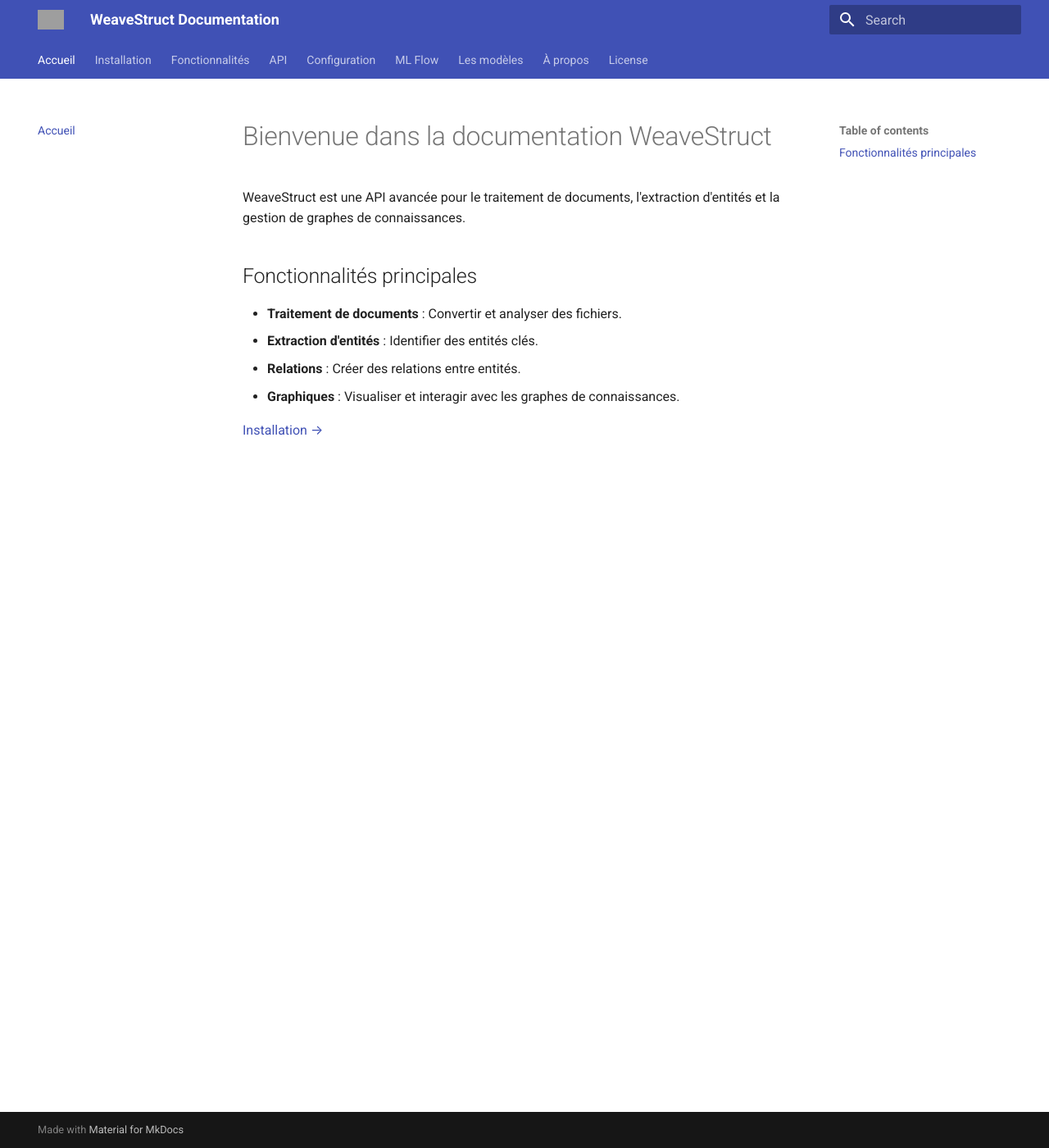
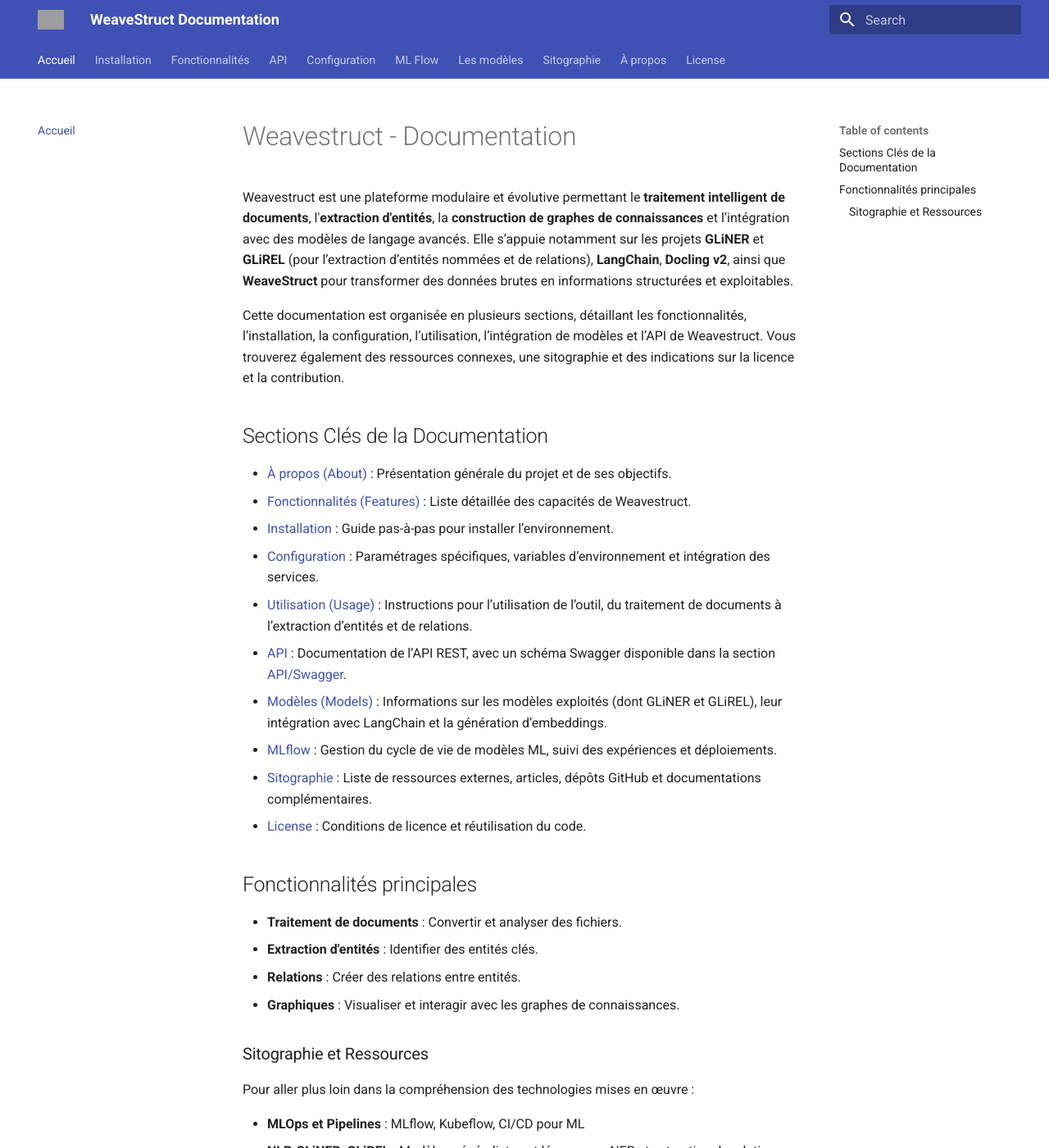
Before and after one commit to Artemis-IA/weavestruct, an MkDocs documentation site: the page built from docs/index.md, in a window 1280 px wide and 1400 px high. Shown: the whole window at 82% size. Built offline with MkDocs 1.6.1 and Material for MkDocs 9.7.7, drawn with Linux system fonts in a browser that asks for light colours; some of the changed text lies outside the part shown; grey boxes are pictures that could not be loaded.

Commit message:
s3 to graph

```diff
--- a/docs/index.md
+++ b/docs/index.md
@@ -1,6 +1,21 @@
-# Bienvenue dans la documentation WeaveStruct
+# Weavestruct - Documentation
 
-WeaveStruct est une API avancée pour le traitement de documents, l'extraction d'entités et la gestion de graphes de connaissances.
+ Weavestruct est une plateforme modulaire et évolutive permettant le **traitement intelligent de documents**, l'**extraction d'entités**, la **construction de graphes de connaissances** et l’intégration avec des modèles de langage avancés. Elle s’appuie notamment sur les projets **GLiNER** et **GLiREL** (pour l’extraction d’entités nommées et de relations), **LangChain**, **Docling v2**, ainsi que **WeaveStruct** pour transformer des données brutes en informations structurées et exploitables.
+
+Cette documentation est organisée en plusieurs sections, détaillant les fonctionnalités, l’installation, la configuration, l’utilisation, l’intégration de modèles et l’API de  Weavestruct. Vous trouverez également des ressources connexes, une sitographie et des indications sur la licence et la contribution.
+
+## Sections Clés de la Documentation
+
+- [À propos (About)](about.md) : Présentation générale du projet et de ses objectifs.
+- [Fonctionnalités (Features)](features.md) : Liste détaillée des capacités de  Weavestruct.
+- [Installation](installation.md) : Guide pas-à-pas pour installer l’environnement.
+- [Configuration](configuration.md) : Paramétrages spécifiques, variables d’environnement et intégration des services.
+- [Utilisation (Usage)](usage.md) : Instructions pour l’utilisation de l’outil, du traitement de documents à l’extraction d’entités et de relations.
+- [API](api.md) : Documentation de l’API REST, avec un schéma Swagger disponible dans la section [API/Swagger](api/swagger.md).
+- [Modèles (Models)](models.md) : Informations sur les modèles exploités (dont GLiNER et GLiREL), leur intégration avec LangChain et la génération d’embeddings.
+- [MLflow](mlflow.md) : Gestion du cycle de vie de modèles ML, suivi des expériences et déploiements.
+- [Sitographie](sitographie.md) : Liste de ressources externes, articles, dépôts GitHub et documentations complémentaires.
+- [License](license.md) : Conditions de licence et réutilisation du code.
 
 ## Fonctionnalités principales
 
@@ -9,4 +24,13 @@ WeaveStruct est une API avancée pour le traitement de documents, l'extraction d
 - **Relations** : Créer des relations entre entités.
 - **Graphiques** : Visualiser et interagir avec les graphes de connaissances.
 
-[Installation →](installation.md)
+### Sitographie et Ressources
+Pour aller plus loin dans la compréhension des technologies mises en œuvre :
+
+- **MLOps et Pipelines** : MLflow, Kubeflow, CI/CD pour ML
+- **NLP, GLiNER, GLiREL** : Modèles généralistes et légers pour NER et extraction de relations.
+- **LangChain** : Chaînage d’LLMs pour la création de pipelines avancés.
+- **Docling v2** : Préparation de documents pour l’IA générative et analyses avancées.
+- **WeaveStruct** : Conversion de données brutes en informations actionnables et intégration dans des graphes de connaissances.
+
+Retrouvez la liste complète des références (articles, dépôts, documentations) dans la [Sitographie](sitographie.md).
--- a/mkdocs.yml
+++ b/mkdocs.yml
@@ -35,11 +35,19 @@ nav:
   - Fonctionnalités:
       - Présentation: features.md
   - API:
-      - Documentation Swagger: api.md
+      - Overview: api.md
+      - Documentation Swagger: api/swagger.md
       - Endpoints: usage.md
   - Configuration: configuration.md
   # - Authentification: auth.md
   - ML Flow: mlflow.md
   - Les modèles: models.md
+  - Sitographie: sitographie.md
   - À propos: about.md
   - License: license.md
+
+extra:
+  social:
+    - link: https://github.com/Artemis-IA/weavestruct
+    - type: github
+    - icon: fontawesome/brands/github
```
Also changed, not shown: docs/sitographie.md (added, +88 -0 lines), docs/assets/icons/Github.svg (added), docs/assets/waevestruct_logo.png (renamed from docs/assets/waevestruct _logo.png), 1 other file.
